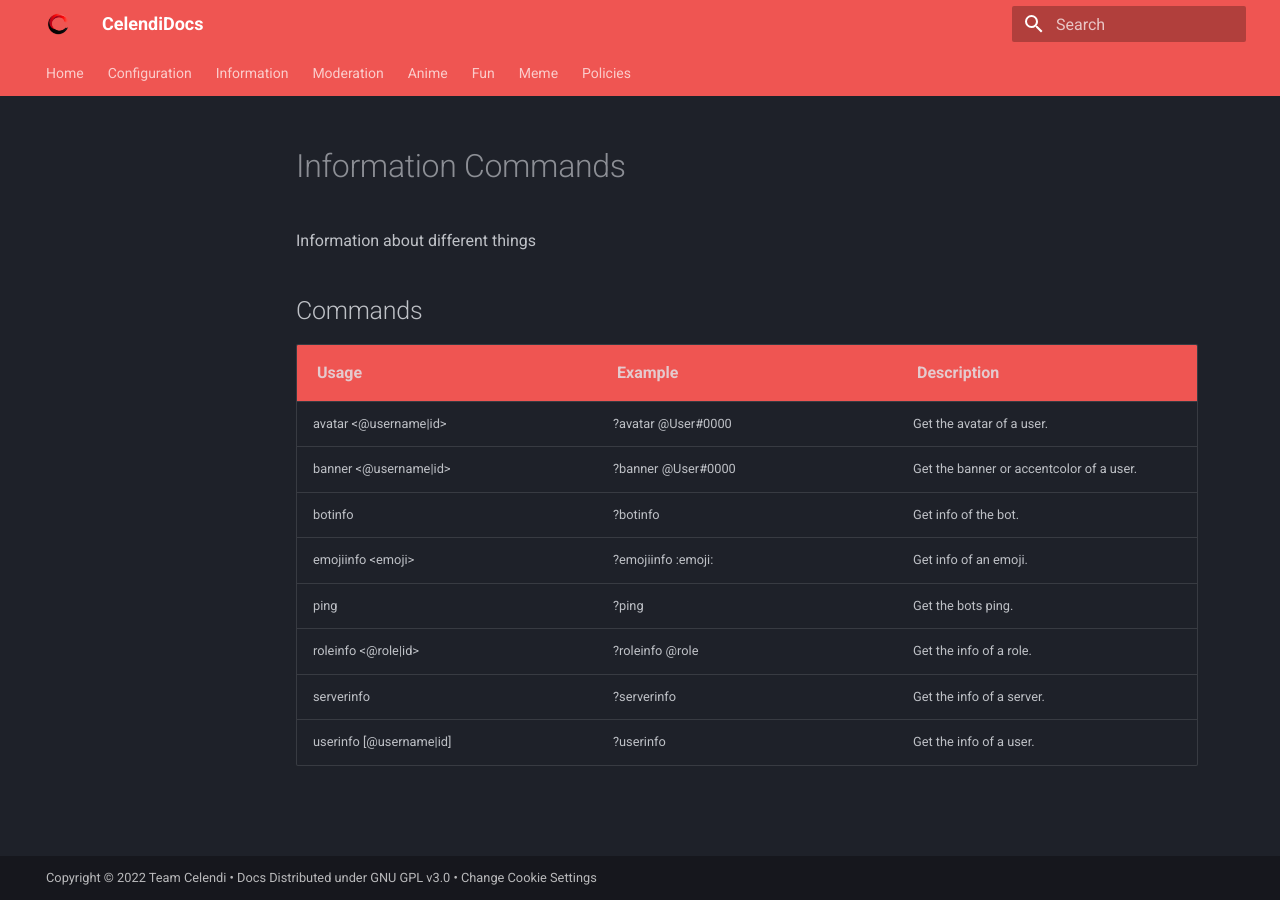
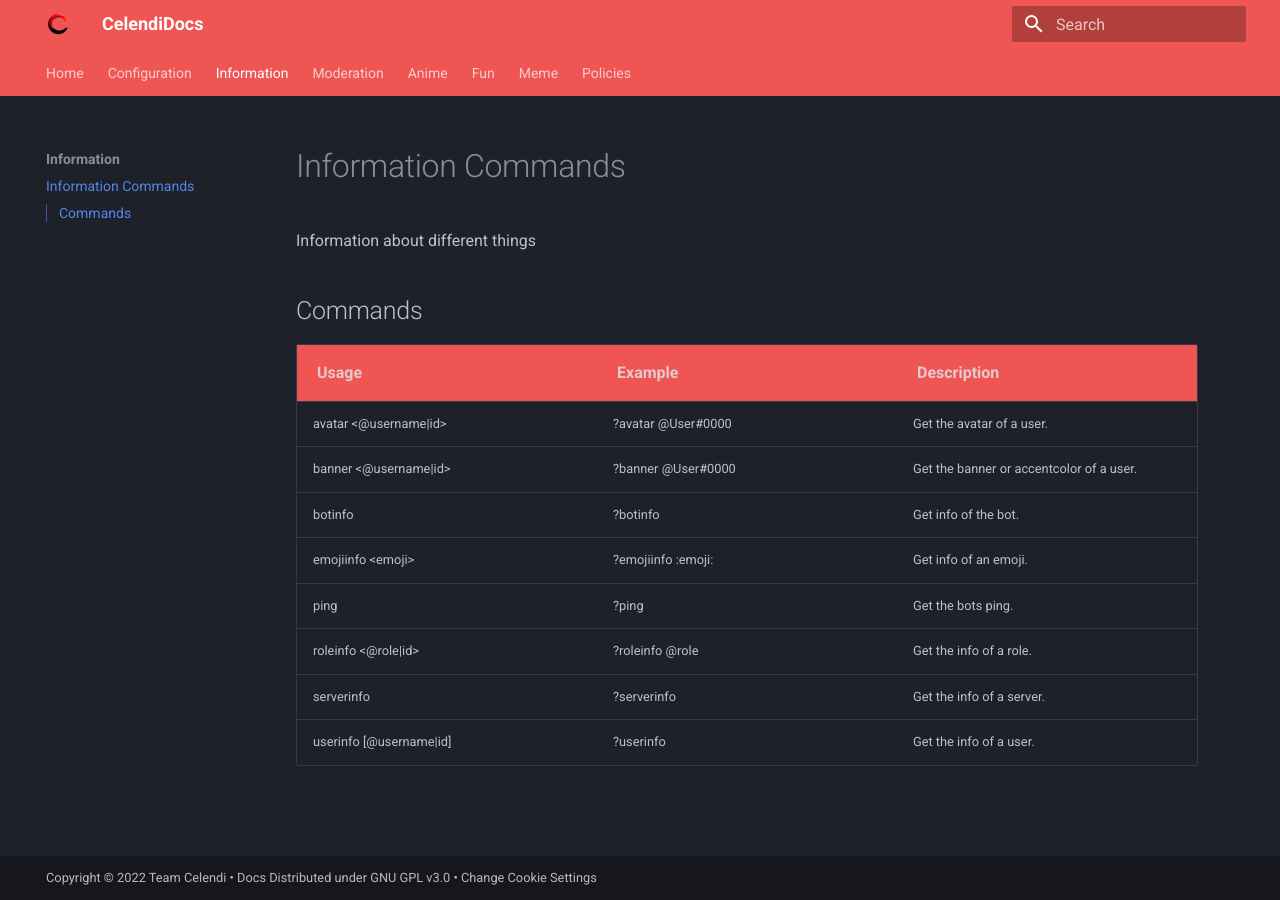
Before and after one commit to Celendi/Docs, an MkDocs documentation site: the page built from docs/information/index.md, in a window 1280 px wide. Built offline with MkDocs 1.6.1 and Material for MkDocs 9.7.7, drawn with Linux system fonts in a browser that asks for light colours; some of the changed lines change nothing that is shown.

Commit message:
Changed navigation of the website

```diff
--- a/mkdocs.yml
+++ b/mkdocs.yml
@@ -71,15 +71,15 @@ nav:
     - Starboard: configuration/starboard.md
     - Welcomer: configuration/welcomer.md
   - Information:
-    - Information: information/information.md
+    - information/index.md
   - Moderation:
-    - moderation/moderation.md
+    - moderation/index.md
   - Anime:
-    - anime/anime.md
+    - anime/index.md
   - Fun:
-    - fun/fun.md
+    - fun/index.md
   - Meme:
-    - meme/meme.md
+    - meme/index.md
   - Policies:
     - policies/terms.md
     - policies/privacy.md
```
